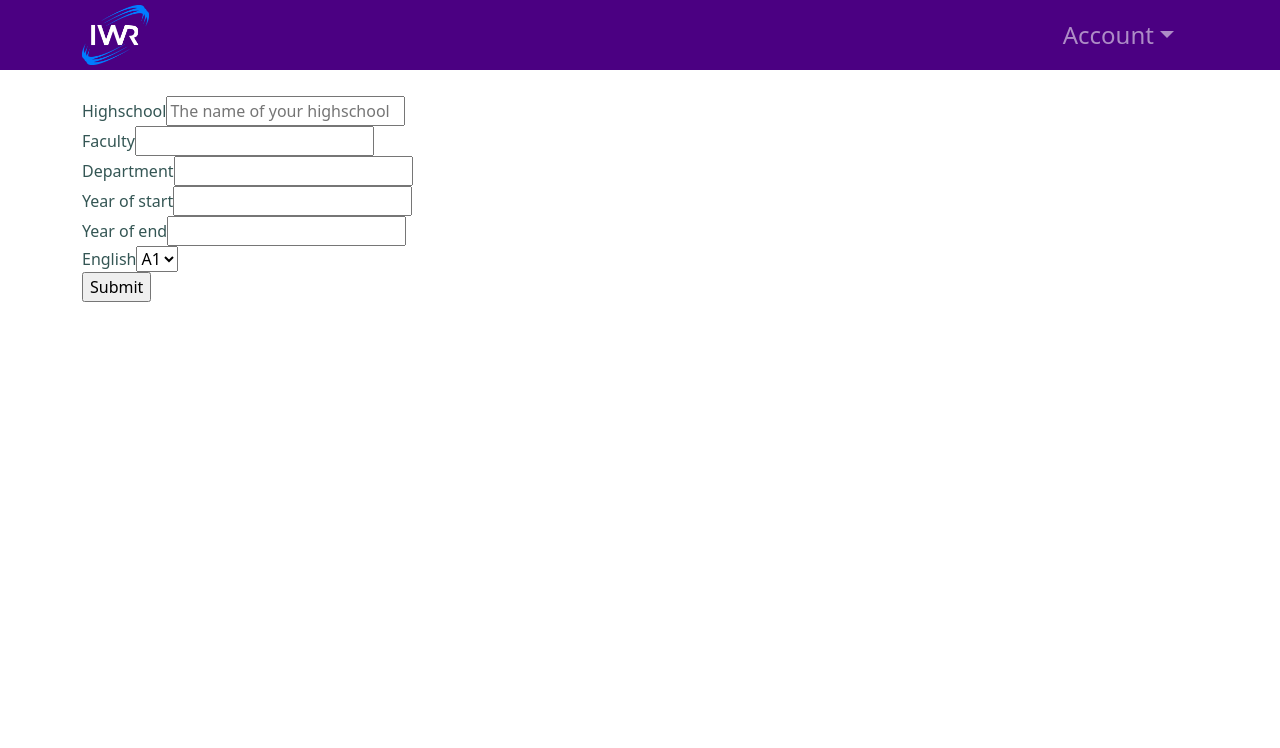
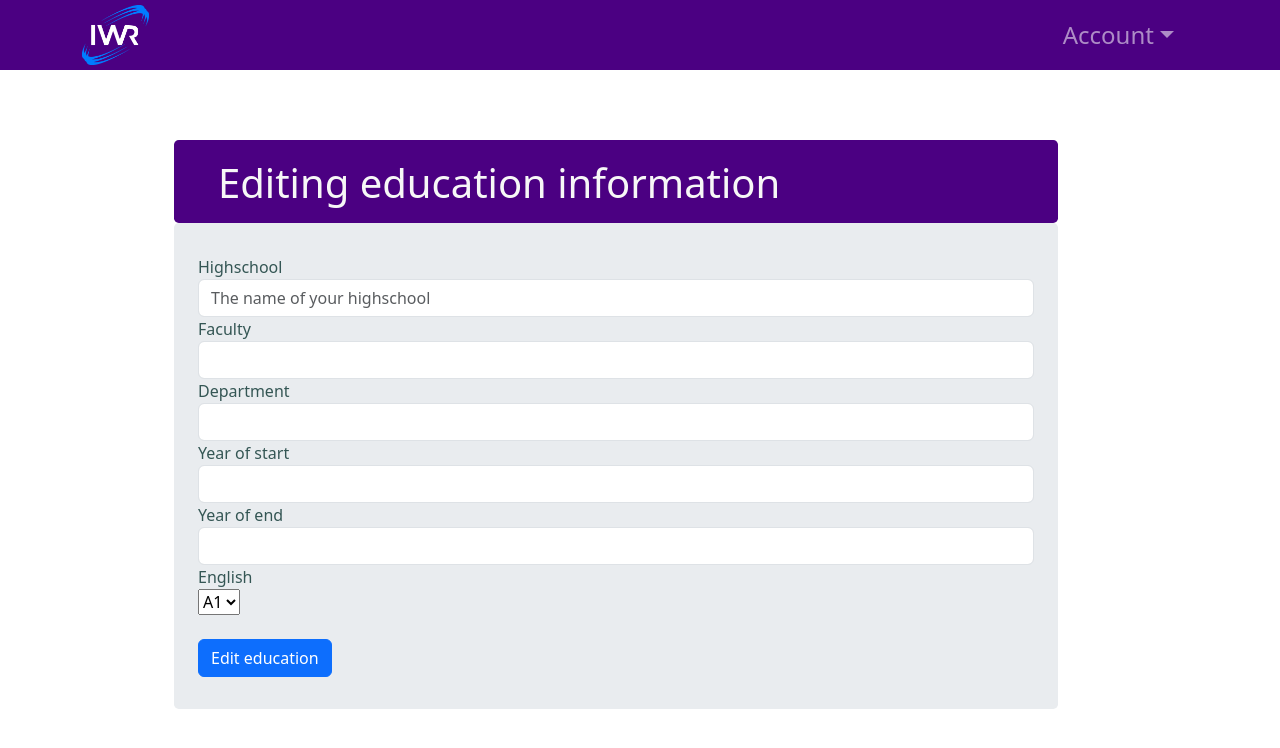
Before and after one commit to nikitathebest/iwr-project, a Rails app: template app/views/educations/edit.html.slim in a window 1280 px wide. Shown: the top 748 px of the page. Run offline with Rails 7, Linux system fonts and the light colour scheme; the template is opened without the code that fills it, so the values that code supplies are empty; style sheets or scripts are compiled from the project's sources; some libraries are stand-ins or nearby versions.

Commit message:
Add styling to education views

```diff
--- /dev/null
+++ b/app/assets/stylesheets/educations.scss
@@ -0,0 +1,46 @@
+// Place all the styles related to the Profiles controller here.
+// They will automatically be included in application.css.
+// You can use Sass (SCSS) here: http://sass-lang.com/
+#education {
+  margin-top: 140px;
+}
+
+#edit_button {
+  padding: 9px 45px;
+}
+
+#education-info-head {
+  height: 83px;
+  background-color: indigo;
+  color: #F7F7F7;
+  margin-bottom: 0px;
+  padding: 1.2rem 15rem;
+}
+
+.bloktron {
+  padding: 2rem 1.5rem;
+  margin-left: -15rem;
+  margin-right: 35rem;
+  margin-bottom: 2rem;
+  background-color: #e9ecef;
+  border-radius: 0.3rem;
+}
+
+#education-head-edit {
+  height: 83px;
+  background-color: indigo;
+  color: #F7F7F7;
+  margin-bottom: 0px;
+  margin-left: 5rem;
+  margin-right: 8rem;
+  padding: 1.2rem 2rem;
+}
+
+#education-info-edit {
+  padding: 2rem 1.5rem;
+  margin-left: 5rem;
+  margin-right: 8rem;
+  margin-bottom: 2rem;
+  background-color: #e9ecef;
+  border-radius: 0.3rem;
+}
--- a/app/views/educations/_show.html.slim
+++ b/app/views/educations/_show.html.slim
@@ -1,24 +1,20 @@
-div
-  p
-    | Education with id
-    = @education.id
-  p
-    | Highschool:
-    = @education.highschool
-  p
-    | Faculty:
-    = @education.faculty
-  p
-    | Department:
-    = @education.department
-  p
-    | Start year:
-    = @education.year_of_start
-  p
-    | End year:
-    = @education.year_of_end
-  p
-    | English level:
-    = @education.english
-div
-  = link_to 'Edit', edit_education_path
+div id="education"
+  div class="bloktron" id="education-info-head"
+    div class="container"
+      h1
+        | #{@education.id}
+  div class="bloktron" id="education-info"
+    h4 Education information
+    p class="lead"
+      | Highschool: #{@education.highschool}
+      br
+      | Faculty: #{@education.faculty}
+      br
+      | Department: #{@education.department}
+      br
+      | Start year: #{@education.year_of_start}
+      br
+      | End year: #{@education.year_of_end}
+      br
+      | English level: #{@education.english}
+    = link_to 'Edit', edit_education_path, :class => 'btn btn-lg btn-primary', :id => 'edit_button'
--- a/app/views/educations/edit.html.slim
+++ b/app/views/educations/edit.html.slim
@@ -1,26 +1,31 @@
-= form_for(@education) do |f|
-  = render 'shared/register_error_messages', object: @education
-  br
-  br
-  br
-  br
-  div class="field"
-    = f.label :highschool
-    = f.text_field :highschool, placeholder: 'The name of your highschool'
-  div class="faculty"
-    = f.label :faculty
-    = f.text_field :faculty
-  div class="department"
-    = f.label :department
-    = f.text_field :department
-  div class="year_of_start"
-    = f.label :year_of_start
-    = f.number_field :year_of_start
-  div class="year_of_end"
-    = f.label :year_of_end
-    = f.number_field :year_of_end
-  div class="english"
-    = f.label :english
-    = select(:education, :english, Education::ENGLISH)
-  div class="actions"
-    = f.submit "Submit"
+main role="main" class="container" id="education"
+        div class="bloktron" id="education-head-edit"
+          div class="container"
+            h1
+              | Editing education information
+        div class="bloktron" id="education-info-edit"
+            = form_for(@education) do |f|
+                = render 'shared/register_error_messages', object: @education
+                div class="field"
+                = f.label :highschool
+                = f.text_field :highschool, placeholder: 'The name of your highschool', :class => 'form-control'
+                div class="field"
+                = f.label :faculty
+                = f.text_field :faculty, :class => 'form-control'
+                div class="field"
+                = f.label :department
+                = f.text_field :department, :class => 'form-control'
+                div class="field"
+                = f.label :year_of_start
+                = f.number_field :year_of_start, :class => 'form-control'
+                div class="field"
+                = f.label :year_of_end
+                = f.number_field :year_of_end, :class => 'form-control'
+                div class="field"
+                = f.label :english
+                br
+                = select(:education, :english, Education::ENGLISH)
+                br
+                br
+                div class="actions"
+                = f.submit "Edit education", :class => 'btn btn-primary'
```
